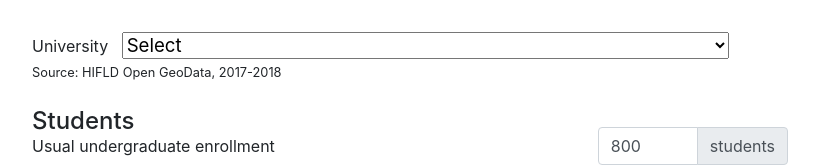
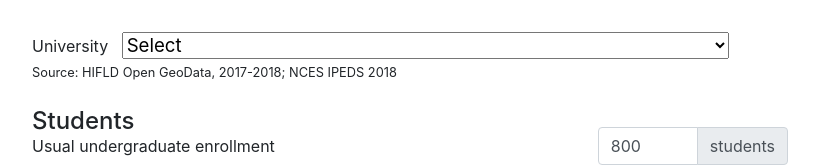
Before and after one commit to mggg/uni-calculator, a React (Create React App) app: page / in a window 1280 px wide. Both pictures are taken after a click on the button "Click here for scenario worksheet". Shown: the part 794-961 px from the top of the page, without its empty margins (230-1049 px from the left). Built offline with nearby package versions, Linux system fonts and the light colour scheme.

Commit message:
Add IPEDS data attribution

```diff
--- a/src/App.js
+++ b/src/App.js
@@ -228,7 +228,7 @@ class App extends React.Component {
               })}
             </select>
             <br/>
-            <small>Source: HIFLD Open GeoData, 2017-2018</small>
+            <small>Source: HIFLD Open GeoData, 2017-2018; NCES IPEDS 2018</small>
             <br/>
             <br/>
 
```
